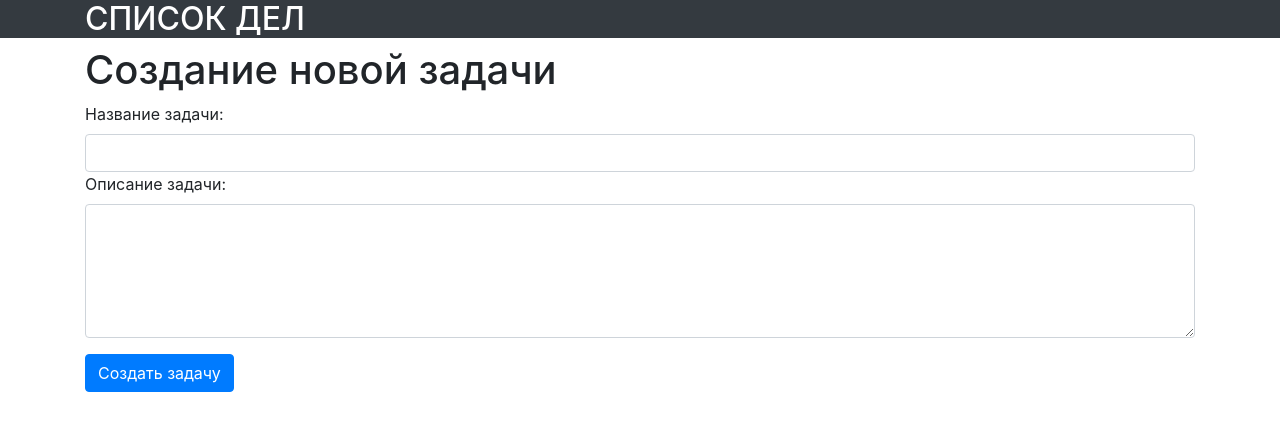
After one commit to anaxronik/skillfactory_learning, a Django app: template todoapp/tasks/templates/tasks/create_task.html in a window 1280 px wide. The commit adds this page. Shown: the top 431 px of the page. Run offline with Django 3.2, Linux system fonts and the light colour scheme; the template is opened without the code that fills it, so the values that code supplies are empty; some libraries are stand-ins or nearby versions.

Commit message:
готово добавление задач и их удаление

```diff
--- /dev/null
+++ b/todoapp/tasks/forms.py
@@ -0,0 +1,6 @@
+from django import forms
+
+
+class AddTask(forms.Form):
+    title = forms.CharField(max_length=100)
+    description = forms.CharField(widget=forms.Textarea)
--- a/todoapp/tasks/templates/tasks/base.html
+++ b/todoapp/tasks/templates/tasks/base.html
@@ -9,7 +9,7 @@
 <body>
 <div class="container-fluid bg-dark text-white">
     <div class="container">
-        <a class="text-white" href=""><h2>СПИСОК ДЕЛ</h2></a>
+        <a class="text-white" href="/tasks/"><h2>СПИСОК ДЕЛ</h2></a>
 
     </div>
 </div>
--- /dev/null
+++ b/todoapp/tasks/templates/tasks/create_task.html
@@ -0,0 +1,29 @@
+{% extends 'tasks/base.html' %}
+
+{% block content_title %}Создание новой задачи{% endblock %}
+
+{% block content %}
+
+<div>
+    <h1>
+        Создание новой задачи
+    </h1>
+</div>
+
+<form action="/create/" method="post">
+    <div>
+        <label for="title">Название задачи: </label>
+        <input id="title" class="form-control" type="text" name="title">
+    </div>
+    <div>
+        <label for="description">Описание задачи: </label>
+        <textarea id="description" class="form-control" type="text" name="description" rows="5"></textarea>
+    </div>
+    <div>
+        <input type="submit" value="Создать задачу" class="btn btn-primary mt-3">
+        {% csrf_token %}
+    </div>
+
+</form>
+
+{% endblock %}
--- a/todoapp/tasks/urls.py
+++ b/todoapp/tasks/urls.py
@@ -4,5 +4,7 @@ from . import views
 
 urlpatterns = [
     path('', views.index, name='list'),
+    path('create/', views.create_task, name='create_task'),
+    path('delete/<int:uid>', views.delete, name='delete_task'),
 
 ]
```
Also changed, not shown: todoapp/tasks/templates/tasks/tasks_list.html (+7 -3 lines), todoapp/db.sqlite3.
